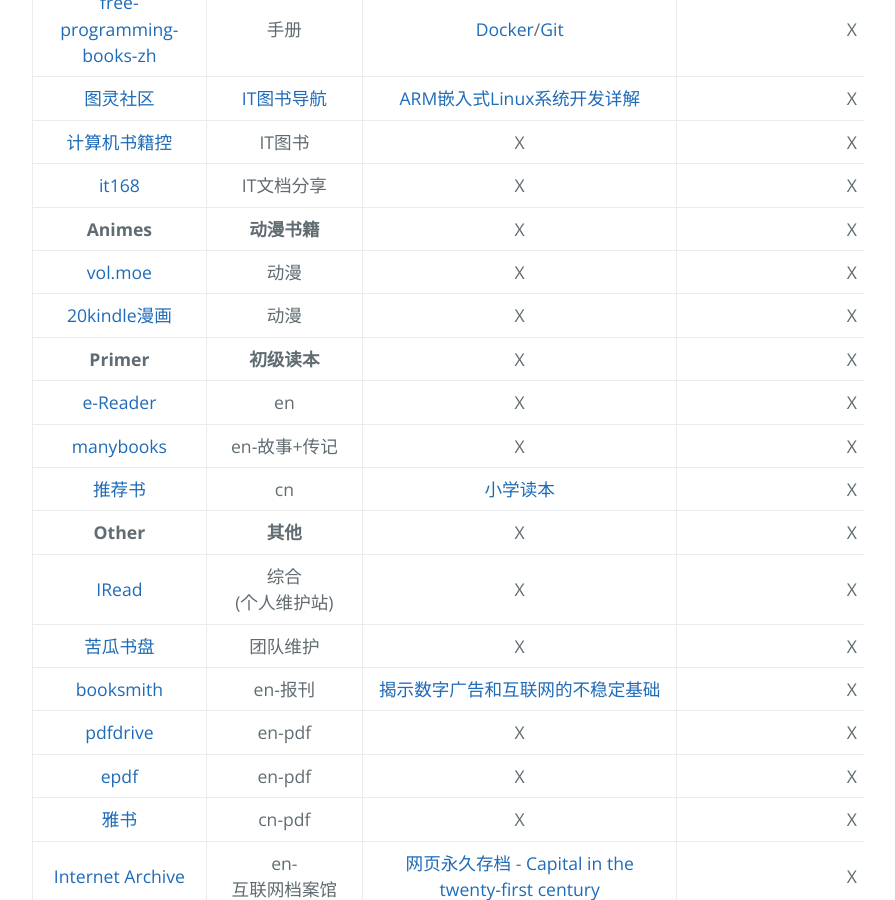
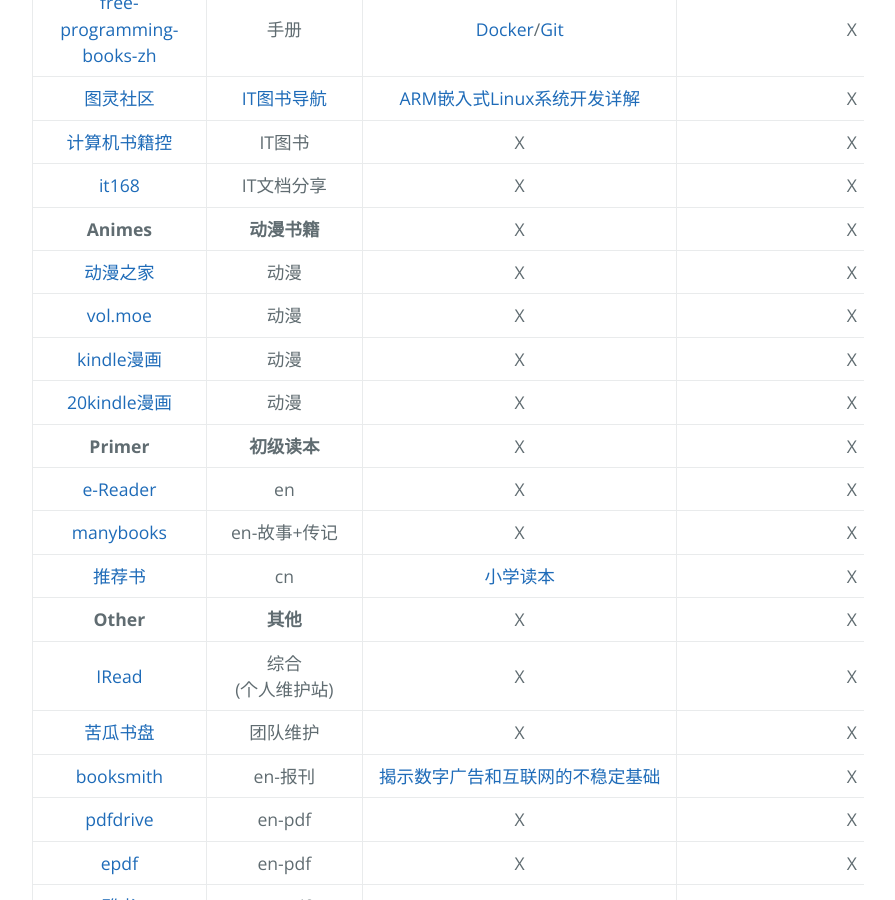
Before and after one commit to AmbroseRen/test, a Jekyll site: the page built from Library/BookSearch.md, in a window 1280 px wide and 900 px high, scrolled down 2193 px. Shown: the whole window, without its empty margins (192-1087 px from the left). Built offline with Jekyll 4.4.1, drawn with Linux system fonts in a browser that asks for light colours; our own code applies the rules of GitHub Pages for plain Markdown files; the repository's description, which GitHub fills in, is left out.

Commit message:
Update BookSearch.md

```diff
--- a/Library/BookSearch.md
+++ b/Library/BookSearch.md
@@ -48,7 +48,9 @@
 | [计算机书籍控](http://bestcbooks.com/categories/java/) | IT图书 | X | X | X |
 | [it168](http://wenku.it168.com/) | IT文档分享 | X | X | X |
 | __Animes__ | __动漫书籍__ | X | X | X |
+| [动漫之家](http://manhua.dmzj.com/) | 动漫 | X | X | X |
 | [vol.moe](http://vol.moe/) | 动漫 | X | X | X |
+| [kindle漫画](http://www.kindlecomic.net/) | 动漫 | X | X | X |
 | [20kindle漫画](https://manhua2020.com/) | 动漫 | X | X | X |
 | __Primer__ | __初级读本__ | X | X | [凌风云文库](https://wenku.lingfengyun.com/) |
 | [e-Reader](https://english-e-reader.net/level/pre-intermediate) | en | X | X | X |
```
